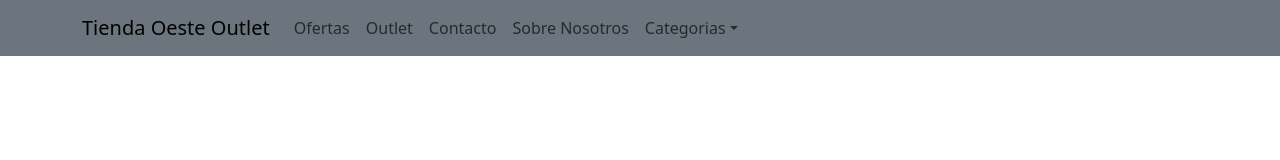
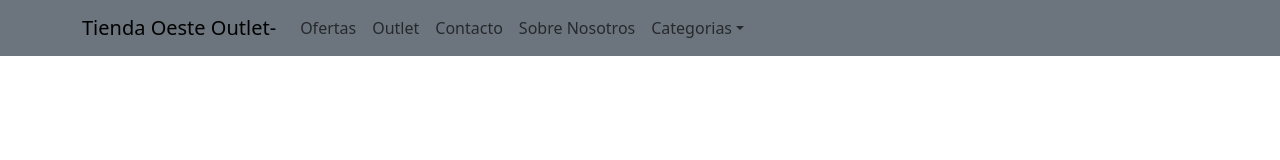
Before and after one commit to MatiasBenitez9/ReactProyect, a React (Vite) app: page / in a window 1280 px wide. Shown: the top 160 px of the page. Built offline with nearby package versions, Linux system fonts and the light colour scheme.

Commit message:
modificacion de prueba para git

```diff
--- a/src/components/Navbar/Navrbar.jsx
+++ b/src/components/Navbar/Navrbar.jsx
@@ -7,7 +7,7 @@ const Navrbar = () =>{
   return (
     <Navbar expand="lg" className="bg-secondary" >
       <Container>
-        <Navbar.Brand href="#home">Tienda Oeste Outlet</Navbar.Brand>
+        <Navbar.Brand href="#home">Tienda Oeste Outlet-</Navbar.Brand>
         <Navbar.Toggle aria-controls="basic-navbar-nav" />
         <Navbar.Collapse id="basic-navbar-nav">
           <Nav className="me-auto">
```
